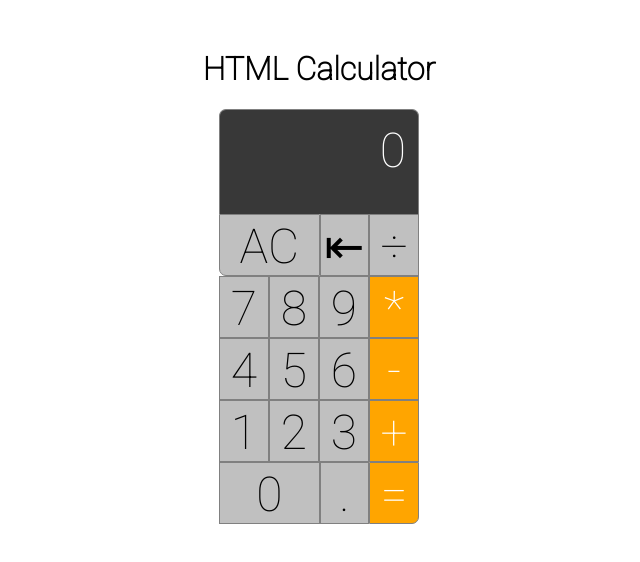
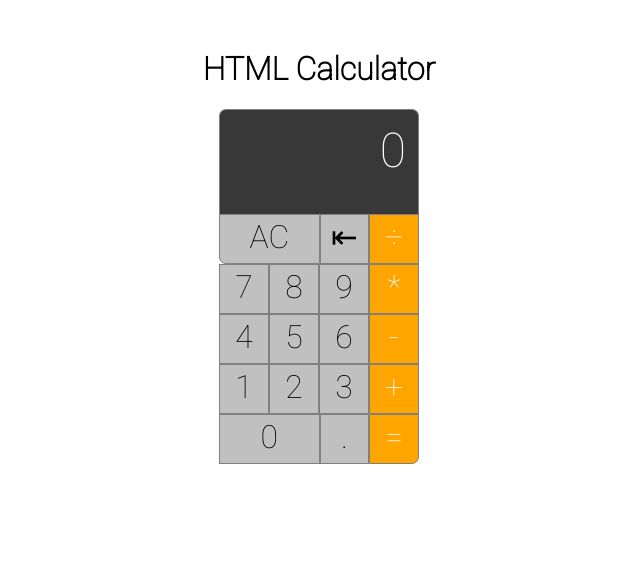
Before and after one commit to RichardCalata/calculator, a plain HTML site: page index.html in a window 1280 px wide. Shown: the whole page, without its empty margins (321-961 px from the left). Drawn offline with Linux system fonts and the light colour scheme.

Commit message:
stylesheet

```diff
--- a/css/stylesheet.css
+++ b/css/stylesheet.css
@@ -12,7 +12,7 @@ body {
     border: 1px solid gray;
     text-align: center;
     cursor: pointer;
-    font-size: 48px;
+    font-size: 32px;
     font-weight: 100;
     padding-top: 3px;
 }
--- a/index.html
+++ b/index.html
@@ -15,7 +15,7 @@
 <div class="row">
     <div class="calc-btn column" id="calc-clear">AC</div>
     <div class="calc-btn column" id="calc-backspace">&#8676</div>
-    <div class="calc-btn column" id="calc-divsion">&#247</div>
+    <div class="calc-btn calc-btn-operator column" id="calc-divide">&#247</div>
 </div>
 <div class="row">
     <div class="calc-btn calc-btn-num column" id="calc-seven">7</div>
```
